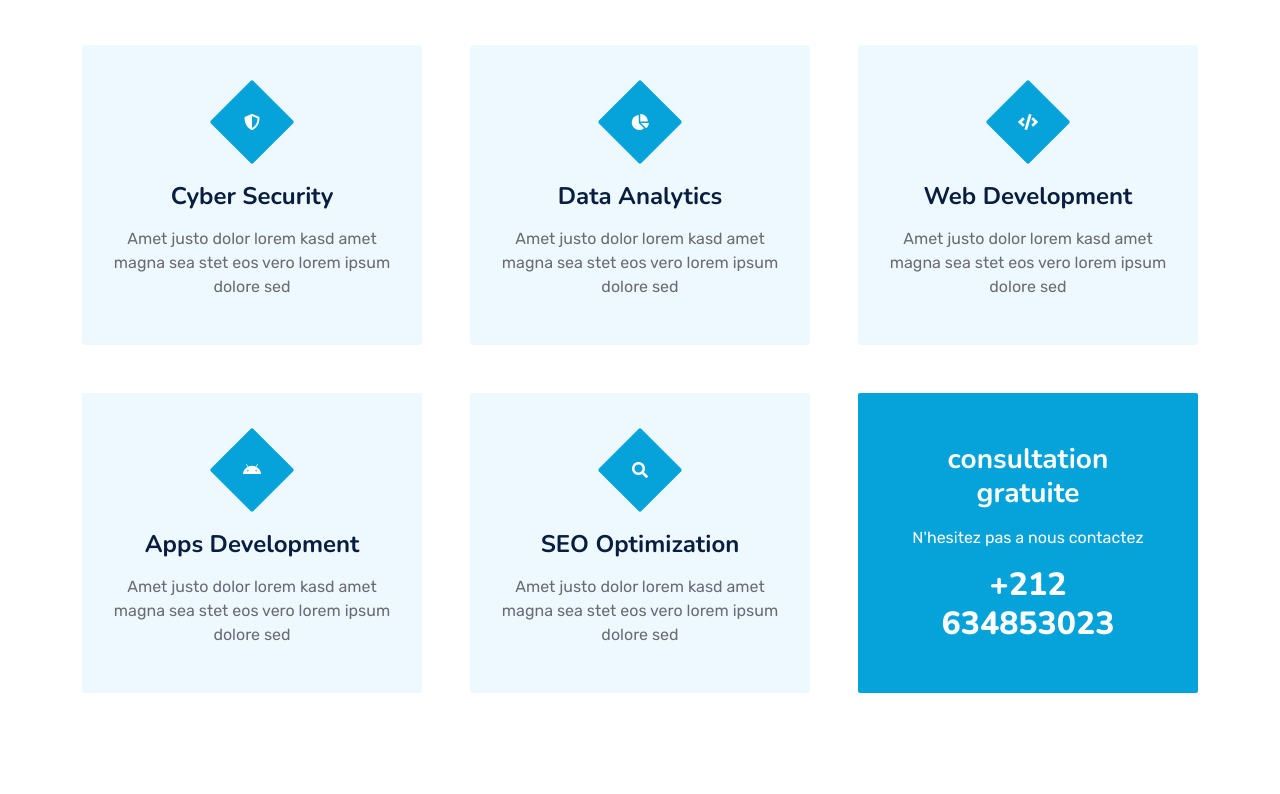
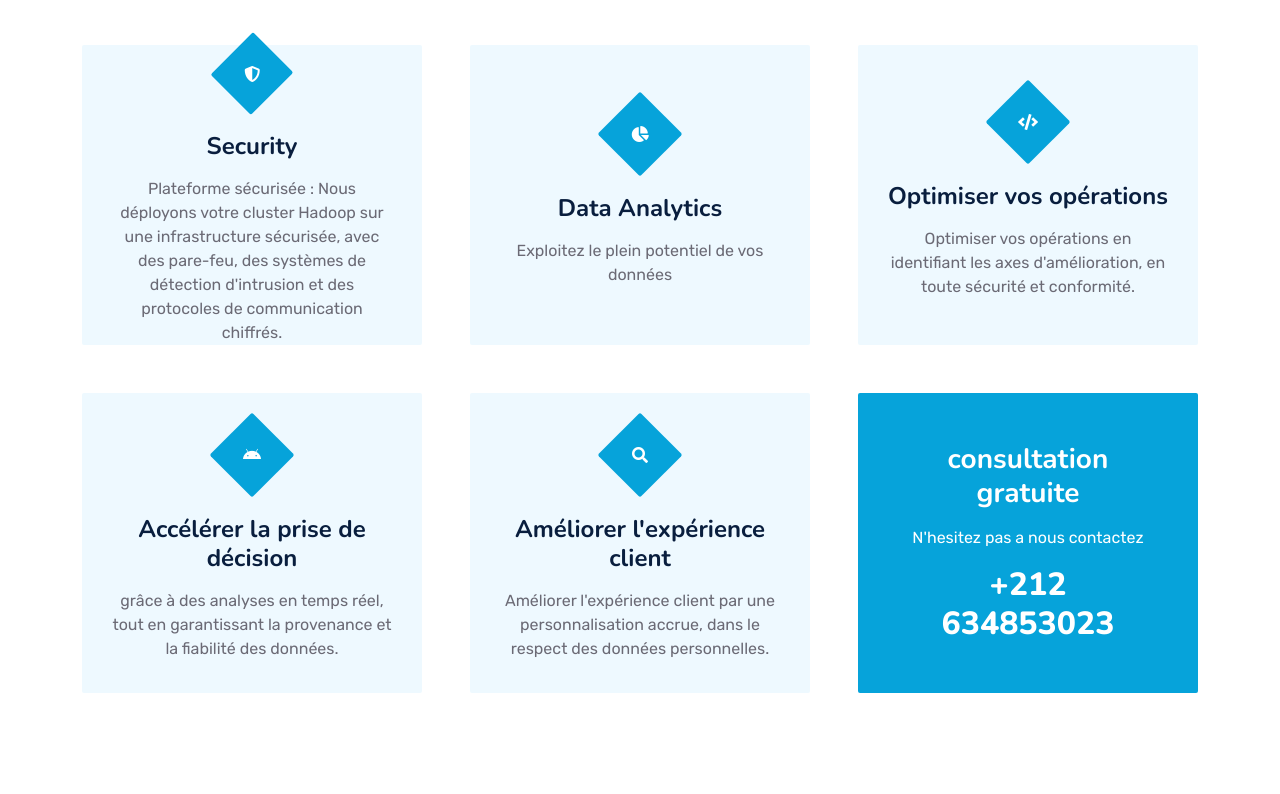
Before and after one commit to mohamedmezzine/HadoopBoost, a plain HTML site: page hadoopboostwebpage/startup-website-template/service.html in a window 1280 px wide. Shown: the part 766-1560 px from the top of the page. Drawn offline with nearby package versions, Linux system fonts and the light colour scheme.

Commit message:
Update service.html

```diff
--- a/hadoopboostwebpage/startup-website-template/service.html
+++ b/hadoopboostwebpage/startup-website-template/service.html
@@ -147,8 +147,8 @@
                         <div class="service-icon">
                             <i class="fa fa-shield-alt text-white"></i>
                         </div>
-                        <h4 class="mb-3">Cyber Security</h4>
-                        <p class="m-0">Amet justo dolor lorem kasd amet magna sea stet eos vero lorem ipsum dolore sed</p>
+                        <h4 class="mb-3">Security</h4>
+                        <p class="m-0">Plateforme sécurisée : Nous déployons votre cluster Hadoop sur une infrastructure sécurisée, avec des pare-feu, des systèmes de détection d'intrusion et des protocoles de communication chiffrés.</p>
                         <a class="btn btn-lg btn-primary rounded" href="">
                             <i class="bi bi-arrow-right"></i>
                         </a>
@@ -160,7 +160,7 @@
                             <i class="fa fa-chart-pie text-white"></i>
                         </div>
                         <h4 class="mb-3">Data Analytics</h4>
-                        <p class="m-0">Amet justo dolor lorem kasd amet magna sea stet eos vero lorem ipsum dolore sed</p>
+                        <p class="m-0">Exploitez le plein potentiel de vos données</p>
                         <a class="btn btn-lg btn-primary rounded" href="">
                             <i class="bi bi-arrow-right"></i>
                         </a>
@@ -171,8 +171,8 @@
                         <div class="service-icon">
                             <i class="fa fa-code text-white"></i>
                         </div>
-                        <h4 class="mb-3">Web Development</h4>
-                        <p class="m-0">Amet justo dolor lorem kasd amet magna sea stet eos vero lorem ipsum dolore sed</p>
+                        <h4 class="mb-3">Optimiser vos opérations</h4>
+                        <p class="m-0">Optimiser vos opérations en identifiant les axes d'amélioration, en toute sécurité et conformité.</p>
                         <a class="btn btn-lg btn-primary rounded" href="">
                             <i class="bi bi-arrow-right"></i>
                         </a>
@@ -183,8 +183,8 @@
                         <div class="service-icon">
                             <i class="fab fa-android text-white"></i>
                         </div>
-                        <h4 class="mb-3">Apps Development</h4>
-                        <p class="m-0">Amet justo dolor lorem kasd amet magna sea stet eos vero lorem ipsum dolore sed</p>
+                        <h4 class="mb-3">Accélérer la prise de décision</h4>
+                        <p class="m-0">grâce à des analyses en temps réel, tout en garantissant la provenance et la fiabilité des données.</p>
                         <a class="btn btn-lg btn-primary rounded" href="">
                             <i class="bi bi-arrow-right"></i>
                         </a>
@@ -195,8 +195,8 @@
                         <div class="service-icon">
                             <i class="fa fa-search text-white"></i>
                         </div>
-                        <h4 class="mb-3">SEO Optimization</h4>
-                        <p class="m-0">Amet justo dolor lorem kasd amet magna sea stet eos vero lorem ipsum dolore sed</p>
+                        <h4 class="mb-3">Améliorer l'expérience client</h4>
+                        <p class="m-0">Améliorer l'expérience client par une personnalisation accrue, dans le respect des données personnelles.</p>
                         <a class="btn btn-lg btn-primary rounded" href="">
                             <i class="bi bi-arrow-right"></i>
                         </a>
```
